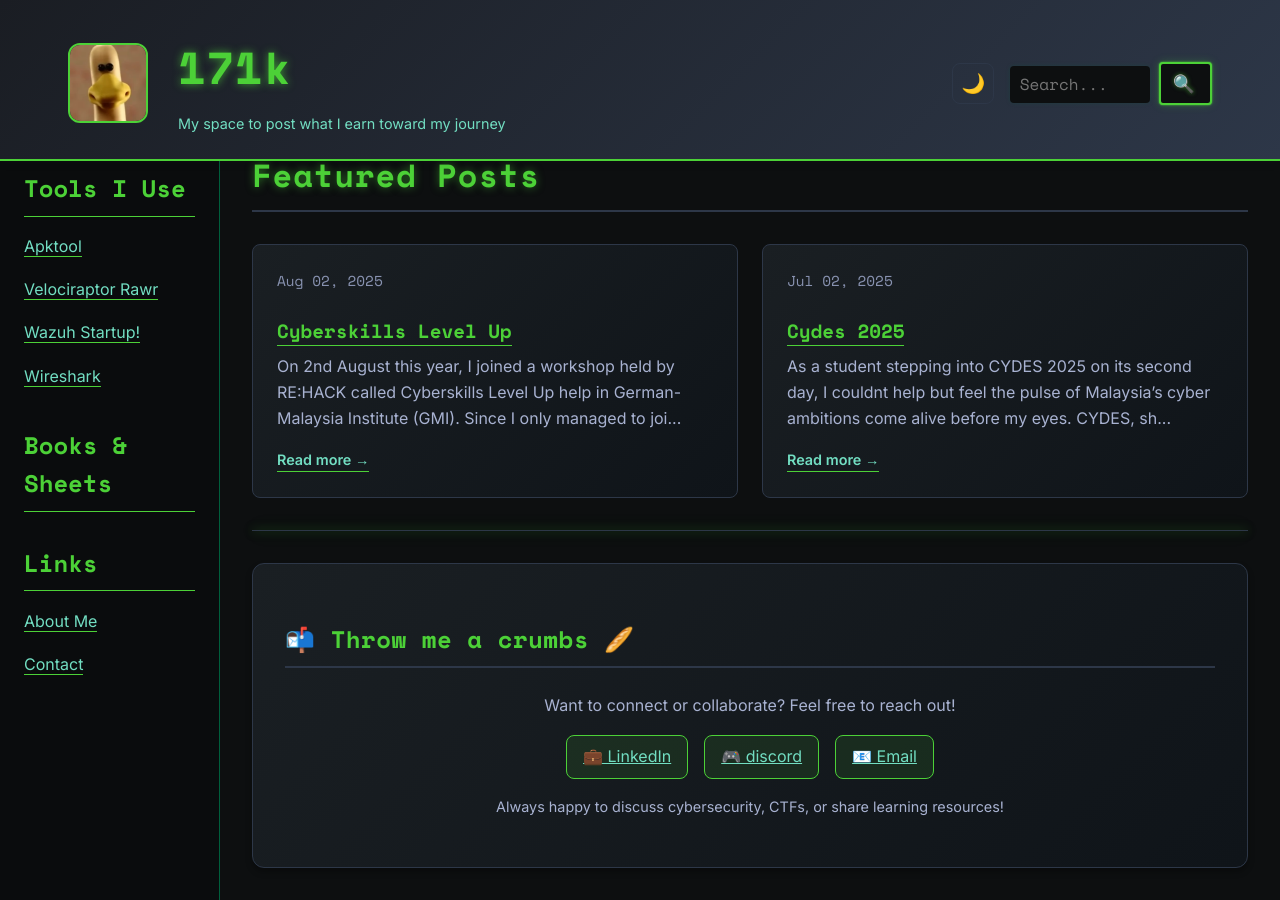
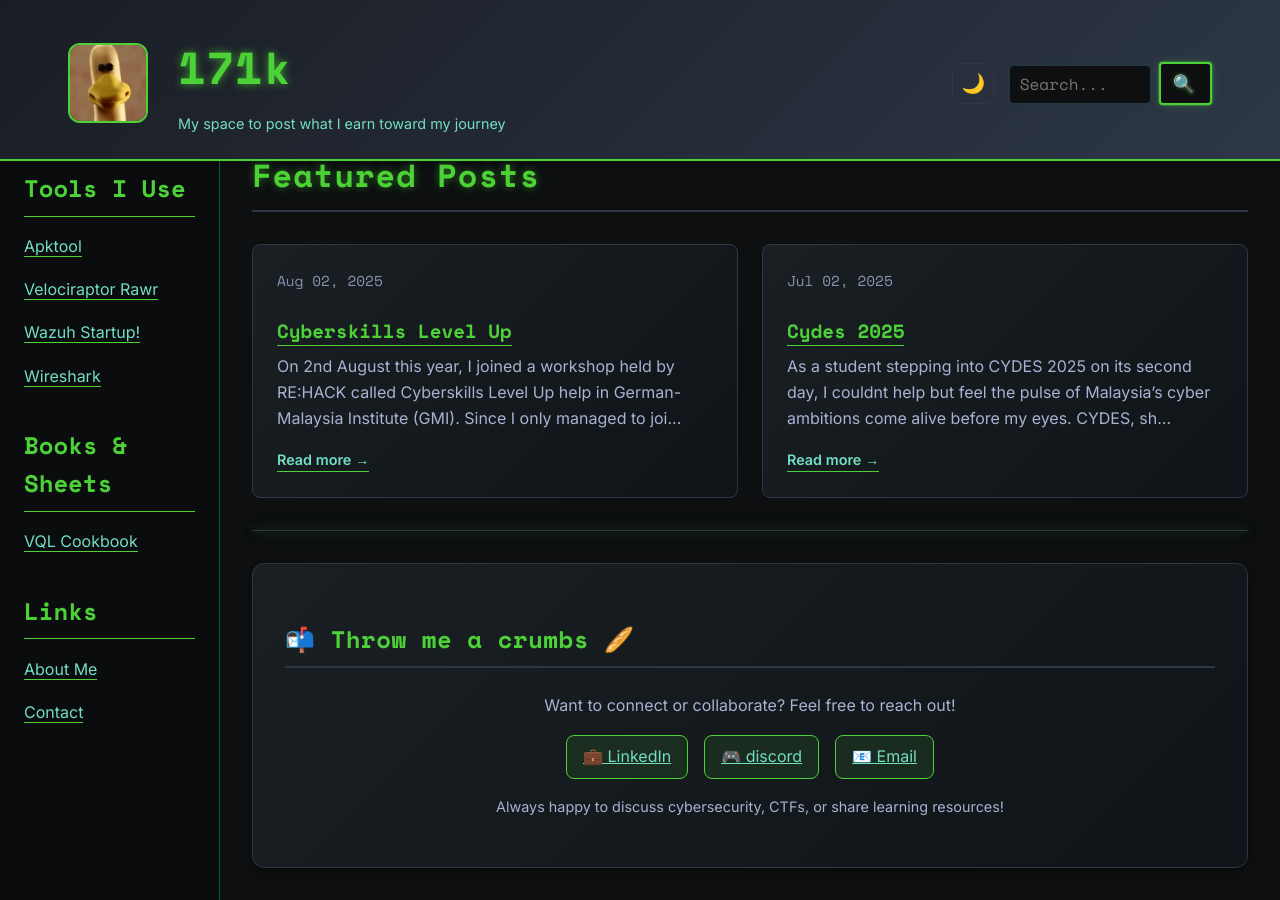
Before and after one commit to 171k/171k.github.io, a Jekyll site: the page built from index.md, in a window 1280 px wide and 900 px high, scrolled down 606 px. Built offline with Jekyll 4.4.1, drawn with Linux system fonts in a browser that asks for light colours.

Commit message:
Update VQLCookbook.md

```diff
--- a/_books/VQLCookbook.md
+++ b/_books/VQLCookbook.md
@@ -1,3 +1,8 @@
+---
+title: "VQL Cookbook"
+date: 2025-11-24
+---
+
 # VQL Cookbook
 
 A practical reference for **Velociraptor VQL queries** used in DFIR and threat hunting.
```
